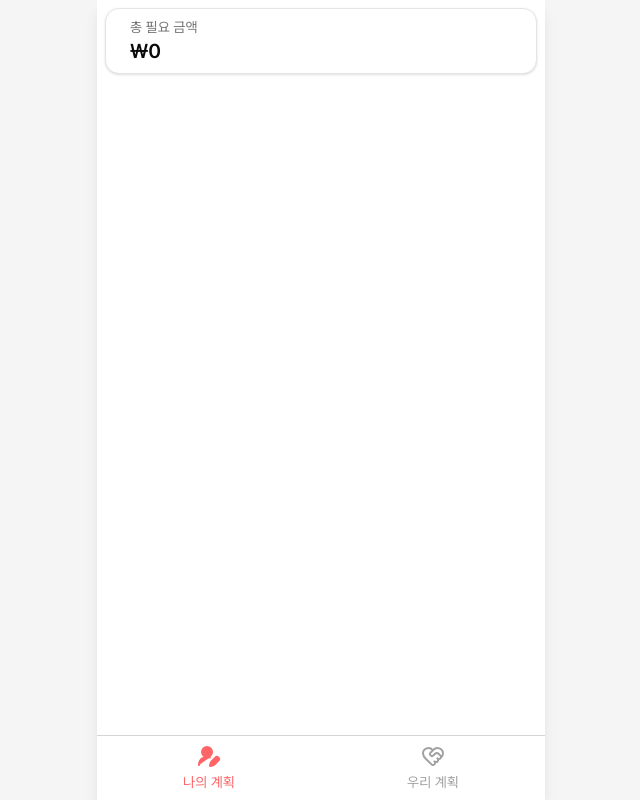
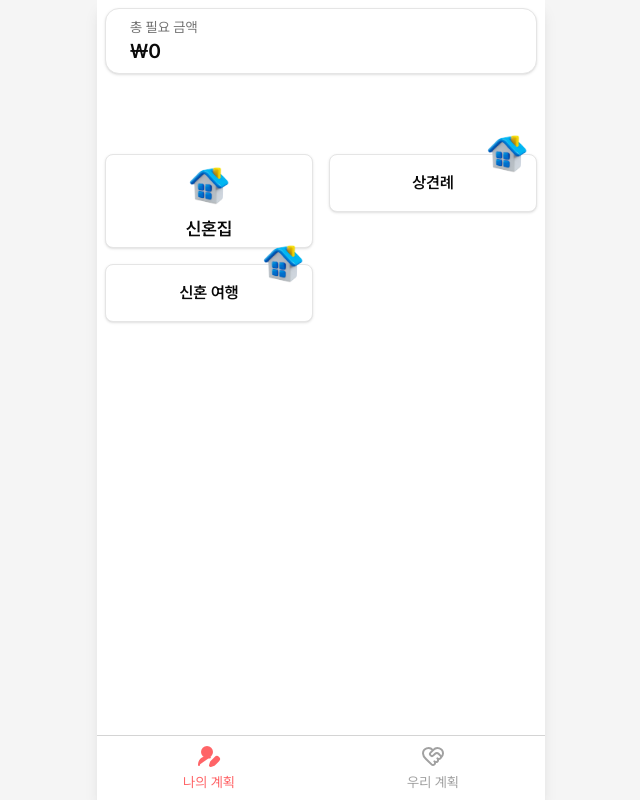
Before and after one commit to minhanPark/wedding-cost-nextjs, a Next.js app: page / in a window 1280 px wide. Shown: the whole page, without its empty margins (319-959 px from the left). Built offline with nearby package versions, Linux system fonts and the light colour scheme.

Commit message:
카테고리 2가지 디자인으로 ui 추가

```diff
--- a/app/(user)/page.tsx
+++ b/app/(user)/page.tsx
@@ -1,3 +1,6 @@
+import Link from "next/link";
+import Image from "next/image";
+
 import {
   Card,
   CardContent,
@@ -14,6 +17,50 @@ export default function Home() {
           <CardTitle className="text-xl">₩0</CardTitle>
         </CardContent>
       </Card>
+      <div className="mt-20 grid grid-cols-2 gap-4">
+        <Link href="/(user)/home">
+          <Card className="py-1 rounded-md">
+            <CardContent className="flex flex-col items-center gap-1.5">
+              <Image
+                className="h-[50px] w-auto"
+                src="/images/home.png"
+                alt="집"
+                width={50}
+                height={50}
+              />
+              <CardTitle className="text-lg">신혼집</CardTitle>
+            </CardContent>
+          </Card>
+        </Link>
+        <Link href="/(user)/home">
+          <Card className="py-5 rounded-md">
+            <CardContent className="relative">
+              <Image
+                className="absolute -top-12 right-1"
+                src="/images/home.png"
+                alt="집"
+                width={50}
+                height={50}
+              />
+              <CardTitle className="text-center">상견례</CardTitle>
+            </CardContent>
+          </Card>
+        </Link>
+        <Link href="/(user)/home">
+          <Card className="py-5 rounded-md">
+            <CardContent className="relative">
+              <Image
+                className="absolute -top-12 right-1"
+                src="/images/home.png"
+                alt="집"
+                width={50}
+                height={50}
+              />
+              <CardTitle className="text-center">신혼 여행</CardTitle>
+            </CardContent>
+          </Card>
+        </Link>
+      </div>
     </div>
   );
 }
```
Also changed, not shown: public/images/home.png (added).
